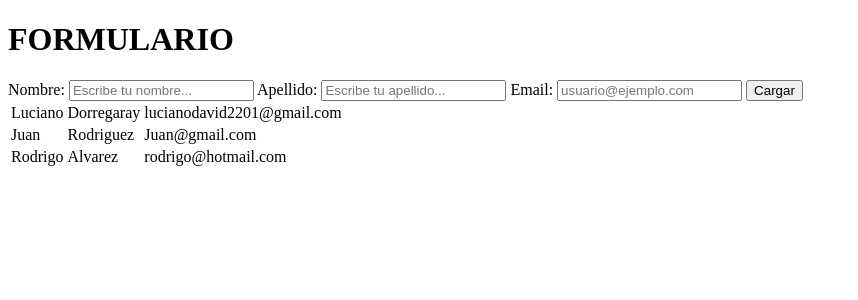
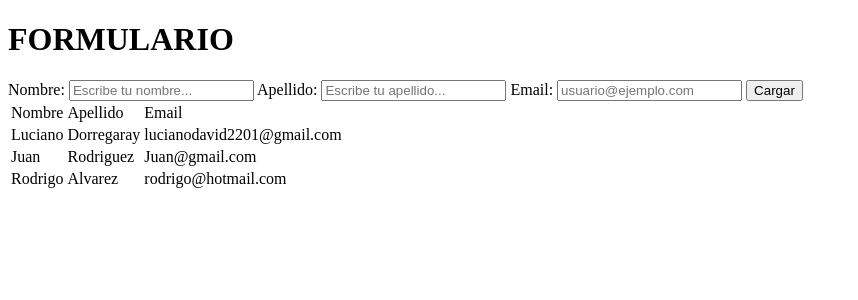
Before and after one commit to lucianodavid22/DesafioEMSER, a Django app: page /form/registro/ in a window 1280 px wide. Shown: the top 300 px of the page, without its empty margins (0-858 px from the left). Run offline with Django 4.2, Linux system fonts and the light colour scheme; data comes from the database, SQL or seed files in the repository.

Commit message:
template de registro se le agrego columnas de nombre, apellido y email

```diff
--- a/templates/registro.html
+++ b/templates/registro.html
@@ -16,6 +16,16 @@
     <section>
         <table class="default">
 
+            <tr>
+
+                <td>Nombre</td>
+
+                <td>Apellido</td>
+
+                <td>Email</td>
+
+            </tr>
+
             {% for user in users %}
                 <tr>
 
```
